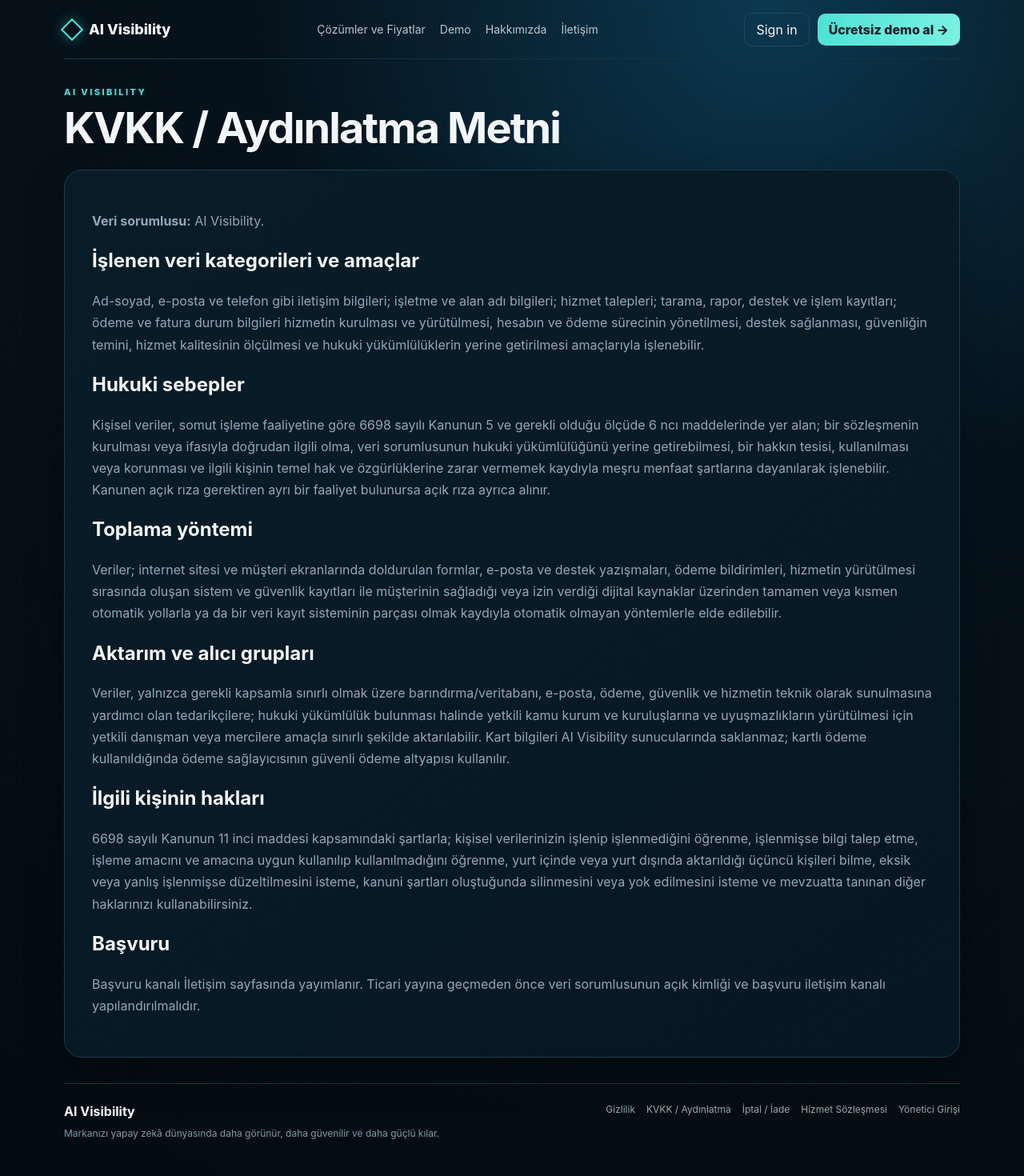
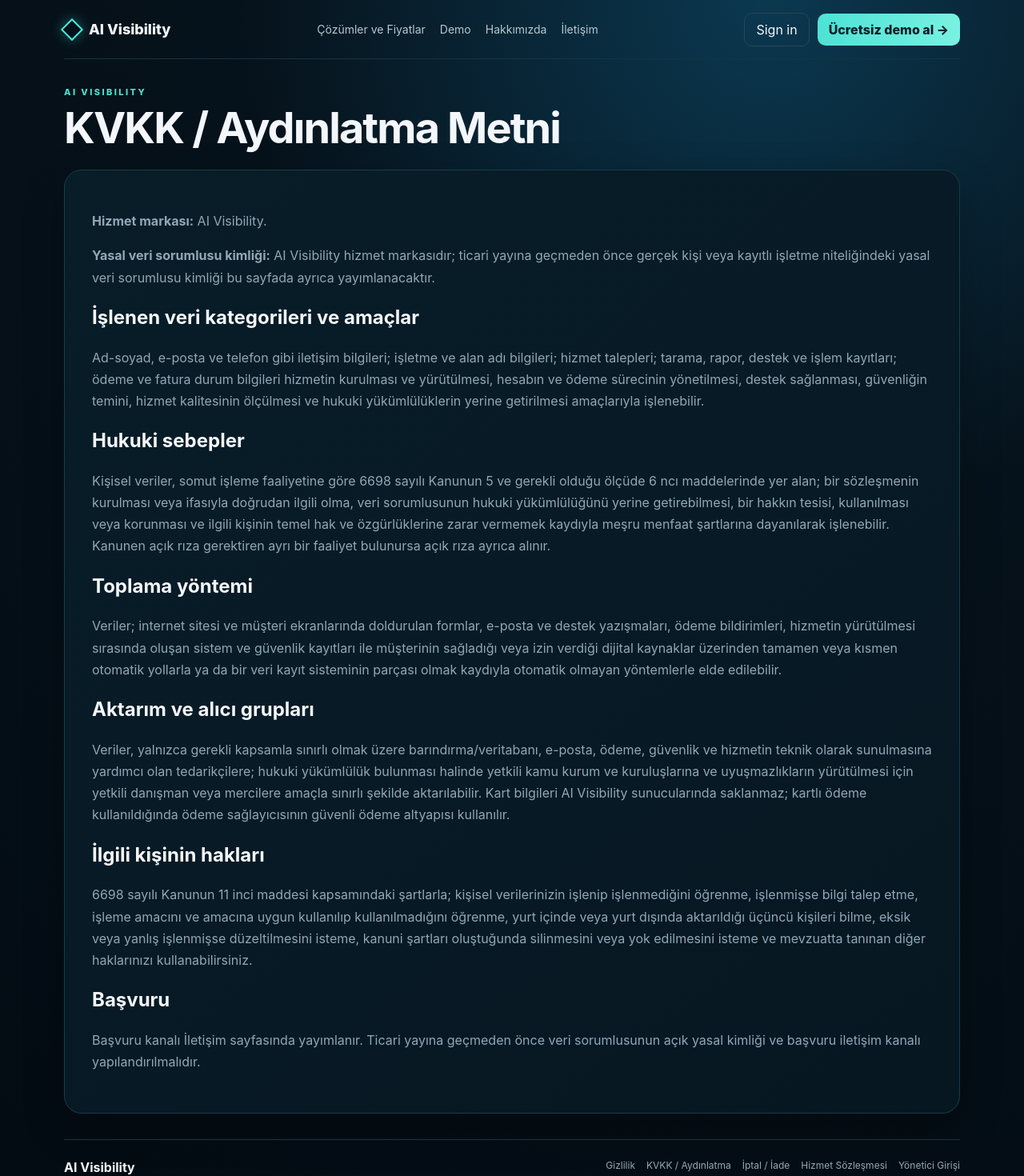
Before and after one commit to mehmetozan-5858/ai-visibility, a Next.js app: page /kvkk in a window 1280 px wide. Shown: the top 1470 px of the page at 80% size. Built offline with nearby package versions, Linux system fonts and the light colour scheme.

Commit message:
legal: separate AI Visibility brand from lawful data-controller identity

```diff
--- a/app/kvkk/page.js
+++ b/app/kvkk/page.js
@@ -1,10 +1,13 @@
 import PublicPage from "../../components/PublicPage";
 export const metadata={title:"KVKK Aydınlatma Metni"};
 export default function Page(){
-  const controller=process.env.DATA_CONTROLLER_NAME||"AI Visibility";
+  const controller=(process.env.DATA_CONTROLLER_NAME||"").trim();
   const contact=process.env.ADMIN_RECOVERY_EMAIL||"";
   return <PublicPage title="KVKK / Aydınlatma Metni">
-    <p><b>Veri sorumlusu:</b> {controller}.{contact?<> İlgili kişi başvuruları için iletişim: {contact}.</>:null}</p>
+    <p><b>Hizmet markası:</b> AI Visibility.</p>
+    {controller
+      ? <p><b>Veri sorumlusu:</b> {controller}.{contact?<> İlgili kişi başvuruları için iletişim: {contact}.</>:null}</p>
+      : <p><b>Yasal veri sorumlusu kimliği:</b> AI Visibility hizmet markasıdır; ticari yayına geçmeden önce gerçek kişi veya kayıtlı işletme niteliğindeki yasal veri sorumlusu kimliği bu sayfada ayrıca yayımlanacaktır.{contact?<> İletişim: {contact}.</>:null}</p>}
 
     <h2>İşlenen veri kategorileri ve amaçlar</h2>
     <p>Ad-soyad, e-posta ve telefon gibi iletişim bilgileri; işletme ve alan adı bilgileri; hizmet talepleri; tarama, rapor, destek ve işlem kayıtları; ödeme ve fatura durum bilgileri hizmetin kurulması ve yürütülmesi, hesabın ve ödeme sürecinin yönetilmesi, destek sağlanması, güvenliğin temini, hizmet kalitesinin ölçülmesi ve hukuki yükümlülüklerin yerine getirilmesi amaçlarıyla işlenebilir.</p>
@@ -22,6 +25,6 @@ export default function Page(){
     <p>6698 sayılı Kanunun 11 inci maddesi kapsamındaki şartlarla; kişisel verilerinizin işlenip işlenmediğini öğrenme, işlenmişse bilgi talep etme, işleme amacını ve amacına uygun kullanılıp kullanılmadığını öğrenme, yurt içinde veya yurt dışında aktarıldığı üçüncü kişileri bilme, eksik veya yanlış işlenmişse düzeltilmesini isteme, kanuni şartları oluştuğunda silinmesini veya yok edilmesini isteme ve mevzuatta tanınan diğer haklarınızı kullanabilirsiniz.</p>
 
     <h2>Başvuru</h2>
-    <p>{contact?<>Başvurularınızı {contact} adresine, kimliğinizi ve talebinizi doğrulamaya elverişli bilgilerle iletebilirsiniz.</>:<>Başvuru kanalı İletişim sayfasında yayımlanır. Ticari yayına geçmeden önce veri sorumlusunun açık kimliği ve başvuru iletişim kanalı yapılandırılmalıdır.</>}</p>
+    <p>{contact?<>Başvurularınızı {contact} adresine, kimliğinizi ve talebinizi doğrulamaya elverişli bilgilerle iletebilirsiniz.</>:<>Başvuru kanalı İletişim sayfasında yayımlanır. Ticari yayına geçmeden önce veri sorumlusunun açık yasal kimliği ve başvuru iletişim kanalı yapılandırılmalıdır.</>}</p>
   </PublicPage>;
 }
```
